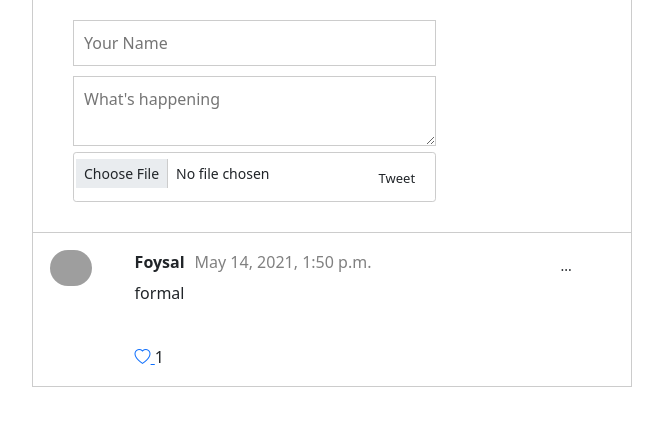
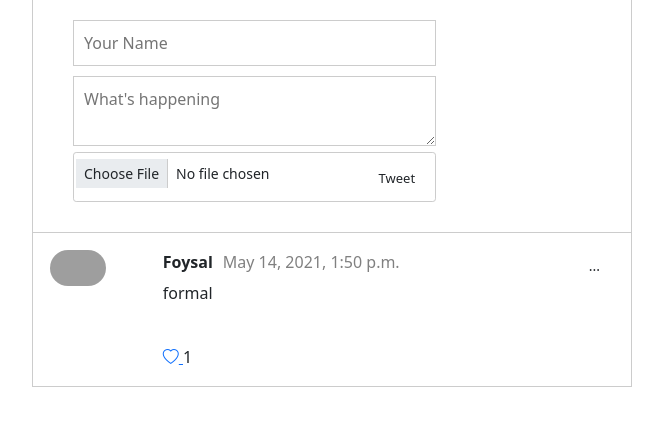
Before and after one commit to foysal90/foysal-twitter, a Django app: page / in a window 1280 px wide. Shown: the top 426 px of the page, without its empty margins (308-971 px from the left). Run offline with Django 3.2, Linux system fonts and the light colour scheme; data comes from the database, SQL or seed files in the repository; some libraries are stand-ins or nearby versions; grey boxes are pictures that could not be loaded.

Commit message:
modified css

```diff
--- a/static/css/style.css
+++ b/static/css/style.css
@@ -51,7 +51,7 @@ body {
 }
 
 .posts li .logo {
-    flex-basis: 15%;
+    flex-basis: 20%;
 }
 
  .posts li .logo img {
@@ -62,7 +62,7 @@ body {
 }
 
 .posts li .name_body {
-    flex-basis: 85%;
+    flex-basis: 80%;
 
 }
 
```
